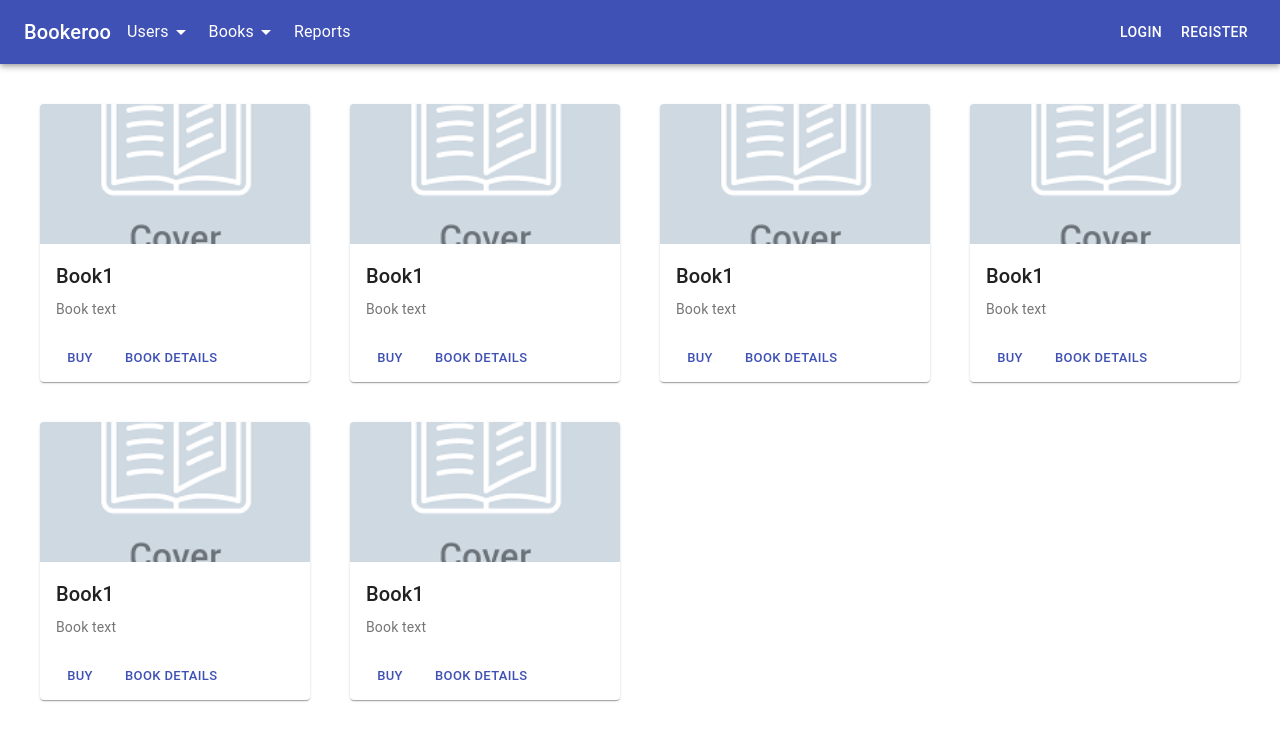
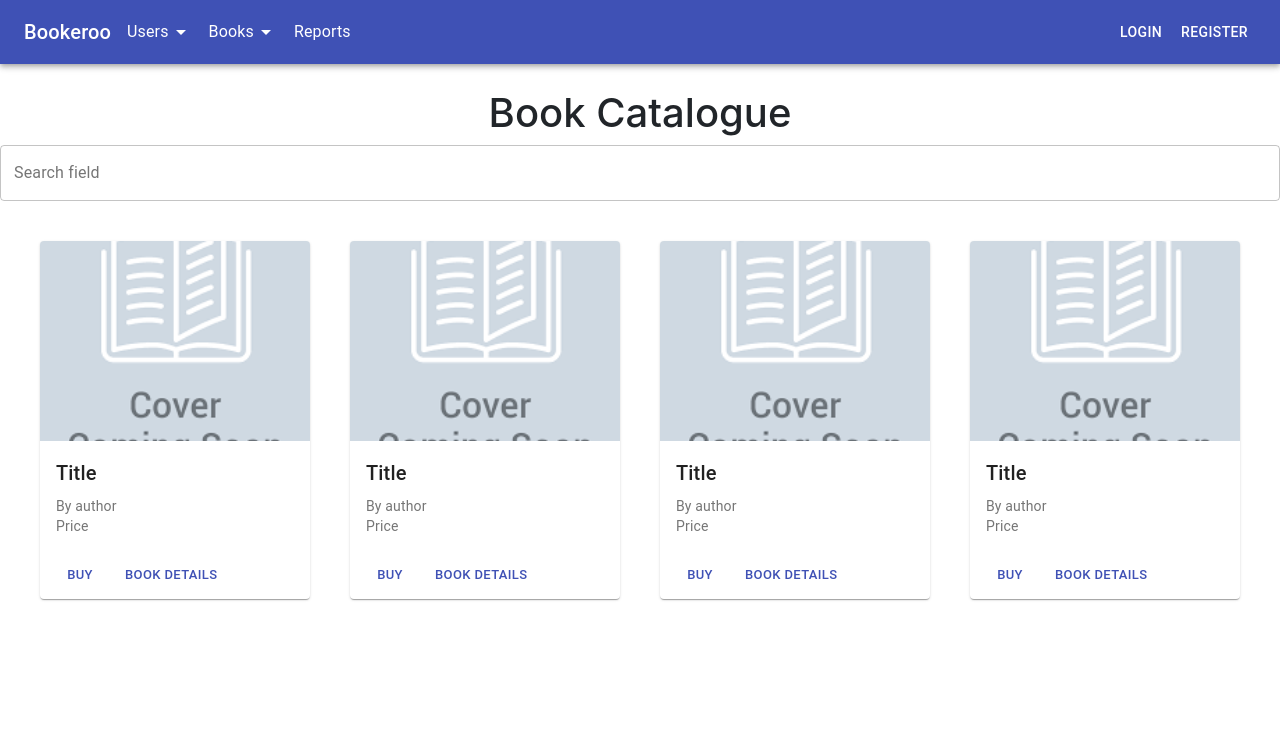
Before and after one commit to s3742332/SEPT, a React (Create React App) app in the folder FrontEnd/myfirstapp/: page /marketplace in a window 1280 px wide. Shown: the top 740 px of the page. Built offline with nearby package versions, Linux system fonts and the light colour scheme; the HTML template or start-up script is replaced by a standard one.

Commit message:
finished basic catalogue

```diff
--- a/FrontEnd/myfirstapp/src/components/Market_Place/BookContainer.js
+++ b/FrontEnd/myfirstapp/src/components/Market_Place/BookContainer.js
@@ -16,14 +16,14 @@ const useStyles = makeStyles({
     maxWidth: 275,
   },
   media: {
-    height: 140,
-    //max-width: 25%,
-    //maxWidth: 25%
+    height: 200,
 
   },
 });
 
-export default function BookContainer() {
+
+
+export default function BookContainer(props) {
   const classes = useStyles();
 
   return (
@@ -37,10 +37,13 @@ export default function BookContainer() {
         />
         <CardContent>
           <Typography gutterBottom variant="h6" component="h2">
-            Book1
+            Title
           </Typography>
           <Typography variant="body2" color="textSecondary" component="p">
-            Book text
+            By author
+          </Typography>
+          <Typography variant="body2" color="textSecondary" component="p">
+            Price
           </Typography>
         </CardContent>
       </CardActionArea>
--- /dev/null
+++ b/FrontEnd/myfirstapp/src/components/Market_Place/BookContent.js
@@ -0,0 +1 @@
+import BookContainer from "./BookContainer";
--- a/FrontEnd/myfirstapp/src/components/Market_Place/Marketplace.js
+++ b/FrontEnd/myfirstapp/src/components/Market_Place/Marketplace.js
@@ -1,24 +1,31 @@
-import { Box, Grid } from '@material-ui/core';
+import { Box, Grid, TextField } from '@material-ui/core';
 import React from 'react';
 import BookContainer from './BookContainer';
 import './styles.css';
 
 const Marketplace = (props) => {
     return ( <div>
+    <h1 style={{  textAlign:'center', paddingTop: '25px'}}>Book Catalogue</h1>
+
+    <TextField  label="Search field" paddingBottom= {10} margin= "auto" type="search" variant="outlined" fullWidth  />
     <Box p={5} b= {5}>
         <Grid container
-        //direction="row"
-        //justifyContent="space-between"
-        //alignItems="center"
-        b= {5}
+        direction="row"
+        justifyContent="space-between"
+        alignItems="center"
+
         spacing={5}>
 
+            <Grid item sm={6} md={3} xs={12} spacing ={4}><BookContainer
+                image= "./BookImages/DefaultCover.png"
+                title= "put title"
+                author= "put author"
+                price= "put price"
+            /></Grid>
             <Grid item sm={6} md={3} xs={12} spacing ={4}><BookContainer /></Grid>
             <Grid item sm={6} md={3} xs={12} spacing ={4}><BookContainer /></Grid>
             <Grid item sm={6} md={3} xs={12} spacing ={4}><BookContainer /></Grid>
-            <Grid item sm={6} md={3} xs={12} spacing ={4}><BookContainer /></Grid>
-            <Grid item sm={6} md={3} xs={12} spacing ={4}><BookContainer /></Grid>
-            <Grid item sm={6} md={3} xs={12} spacing ={4}><BookContainer /></Grid>
+
 
         </Grid>
         </Box>
--- a/FrontEnd/myfirstapp/src/components/Market_Place/styles.css
+++ b/FrontEnd/myfirstapp/src/components/Market_Place/styles.css
@@ -0,0 +1,4 @@
+h1.Title {
+  textalign: "center";
+  margin-top: 25px;
+}
```
